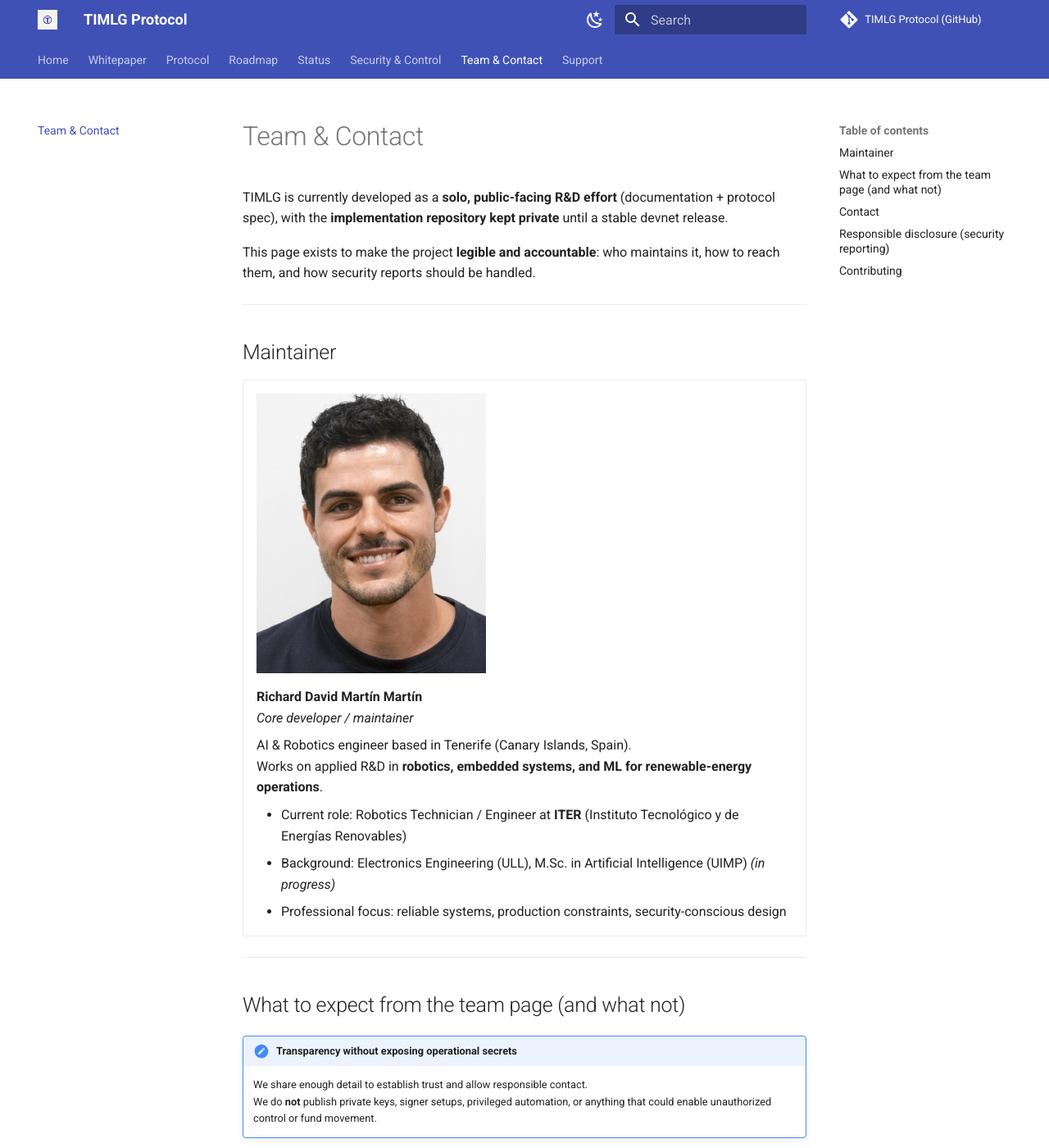
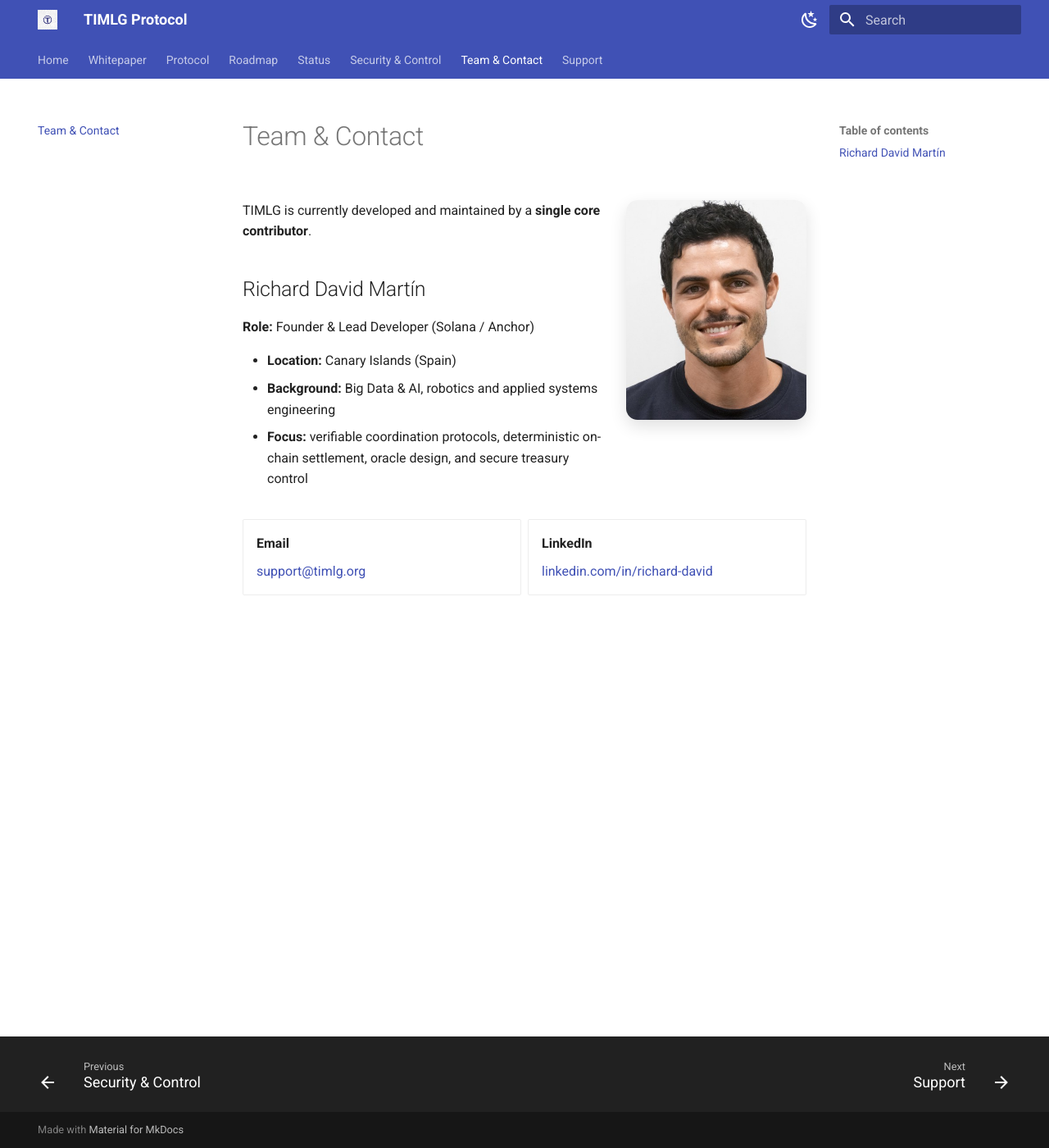
Before and after one commit to TIMLG-Protocol/timlg-protocol, an MkDocs documentation site: the page built from docs/team/index.md, in a window 1280 px wide and 1400 px high. Shown: the whole window at 82% size. Built offline with MkDocs 1.6.1 and Material for MkDocs 9.7.7, drawn with Linux system fonts in a browser that asks for light colours; some of the changed text lies outside the part shown.

Commit message:
Refine docs site structure, protocol pages, and navigation

```diff
--- /dev/null
+++ b/docs/stylesheets/extra.css
@@ -0,0 +1,37 @@
+/* Team page: bio + photo side-by-side */
+.team-wrap {
+  display: flex;
+  gap: 1.5rem;
+  align-items: flex-start;
+  justify-content: space-between;
+  margin-top: 0.5rem;
+  margin-bottom: 1rem;
+}
+
+.team-bio {
+  flex: 1 1 auto;
+  min-width: 0;
+}
+
+.team-photo {
+  flex: 0 0 auto;
+}
+
+.team-photo img {
+  width: 220px;
+  max-width: 220px;
+  height: auto;
+  border-radius: 14px;
+  box-shadow: 0 8px 20px rgba(0,0,0,0.12);
+}
+
+/* Mobile */
+@media (max-width: 900px) {
+  .team-wrap {
+    flex-direction: column;
+  }
+  .team-photo img {
+    width: 180px;
+    max-width: 180px;
+  }
+}
--- a/docs/team/index.md
+++ b/docs/team/index.md
@@ -1,79 +1,37 @@
 # Team & Contact
 
-TIMLG is currently developed as a **solo, public-facing R&D effort** (documentation + protocol spec),
-with the **implementation repository kept private** until a stable devnet release.
+<div class="team-wrap" markdown>
 
-This page exists to make the project **legible and accountable**: who maintains it, how to reach them,
-and how security reports should be handled.
+<div class="team-bio" markdown>
 
----
+TIMLG is currently developed and maintained by a **single core contributor**.
 
-## Maintainer
+## Richard David Martín
+
+**Role:** Founder & Lead Developer (Solana / Anchor)
+
+- **Location:** Canary Islands (Spain)
+- **Background:** Big Data & AI, robotics and applied systems engineering
+- **Focus:** verifiable coordination protocols, deterministic on-chain settlement, oracle design, and secure treasury control
+
+</div>
+
+<div class="team-photo" markdown>
+
+![Richard David Martín Martín](../assets/team/richard.jpg)
+
+</div>
+
+</div>
 
 <div class="grid cards" markdown>
 
--   ![Richard David Martín Martín](../assets/team/richard.jpg){ width="280" }
+-   **Email**
 
-    **Richard David Martín Martín**
-    *Core developer / maintainer*
+    [support@timlg.org](mailto:support@timlg.org)
 
-    AI & Robotics engineer based in Tenerife (Canary Islands, Spain).
-    Works on applied R&D in **robotics, embedded systems, and ML for renewable-energy operations**.
+-   **LinkedIn**
 
-    - Current role: Robotics Technician / Engineer at **ITER** (Instituto Tecnológico y de Energías Renovables)
-    - Background: Electronics Engineering (ULL), M.Sc. in Artificial Intelligence (UIMP) *(in progress)*
-    - Professional focus: reliable systems, production constraints, security-conscious design
+    [linkedin.com/in/richard-david](https://www.linkedin.com/in/richard-david-mart%C3%ADn-mart%C3%ADn-9845b474/)
 
 </div>
-
----
-
-## What to expect from the team page (and what not)
-
-!!! note "Transparency without exposing operational secrets"
-    We share enough detail to establish trust and allow responsible contact.
-    We do **not** publish private keys, signer setups, privileged automation, or anything that could enable unauthorized control or fund movement.
-
----
-
-## Contact
-
-- **GitHub organization:** TIMLG-Protocol (top-right icon in the header)
-- **Maintainer GitHub:** richarddmm
-- **Email:** elcorreoderichard@gmail.com
-- **LinkedIn:** in/richard-david-mart%C3%ADn-mart%C3%ADn-9845b474
-- **ORCID:** 0009-0004-4041-3229
-
-!!! tip "Best way to reach the project"
-    For non-sensitive questions and collaboration: open a GitHub Discussion / Issue on the organization.
-    For security issues: follow the disclosure guidance below.
-
----
-
-## Responsible disclosure (security reporting)
-
-If you believe you found a vulnerability:
-
-1. **Do not publish exploit details** publicly.
-2. Contact the maintainer (email above) and include:
-   - affected component (docs/spec/implementation, if known)
-   - reproduction steps (minimal)
-   - expected impact
-   - suggested mitigation (if you have one)
-
-We aim to acknowledge credible reports and coordinate a fix before any public write-up.
-
----
-
-## Contributing
-
-Contributions are welcome once the public repos are ready for it:
-
-- documentation improvements (clarity, diagrams, examples)
-- spec review and adversarial thinking (edge cases, invariants)
-- tooling suggestions for reproducible devnet demos
-
-If you want to help, start by opening a Discussion describing:
-- your background,
-- what part you’d like to contribute to,
-- and any relevant prior work.
--- a/mkdocs.yml
+++ b/mkdocs.yml
@@ -1,10 +1,10 @@
 site_name: TIMLG Protocol
 site_description: Verifiable time-log coordination for reproducible research.
-site_url: https://timlg-protocol.github.io/timlg-protocol/
+site_url: https://www.timlg.com
 
 # Header GitHub icon: point to the org (more meaningful than the docs repo)
-repo_url: https://github.com/TIMLG-Protocol
-repo_name: TIMLG Protocol (GitHub)
+#repo_url: https://github.com/TIMLG-Protocol
+#repo_name: TIMLG Protocol (GitHub)
 
 theme:
   name: material
@@ -15,6 +15,7 @@ theme:
     - navigation.top
     - navigation.instant
     - navigation.tracking
+    - navigation.footer
     - toc.follow
     - search.suggest
     - search.highlight
```
